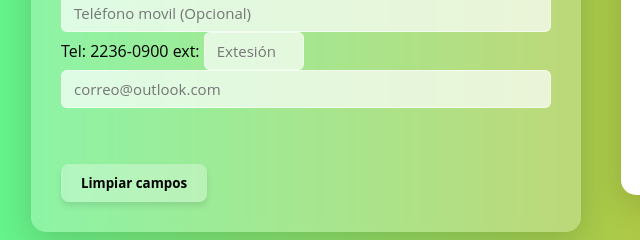
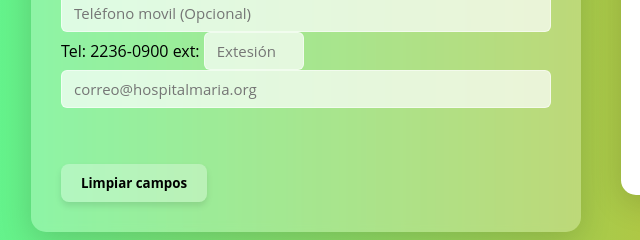
Before and after one commit to MilovanMarrder/generador_firma_hmep, a plain HTML site: page index.html in a window 1280 px wide. Shown: the part 225-465 px from the top of the page, 4-644 px from the left. Drawn offline with nearby package versions, Linux system fonts and the light colour scheme.

Commit message:
bug de correo

```diff
--- a/index.html
+++ b/index.html
@@ -44,7 +44,7 @@
         </div>
         <div class="row">
             <div class="col">
-                <Input type="text" id="mail" placeholder="correo@outlook.com" onkeyup="V_mail(this.value)"/>
+                <Input type="text" id="mail" placeholder="correo@hospitalmaria.org" onkeyup="V_mail(this.value)"/>
             </div>
         </div>
 
```
